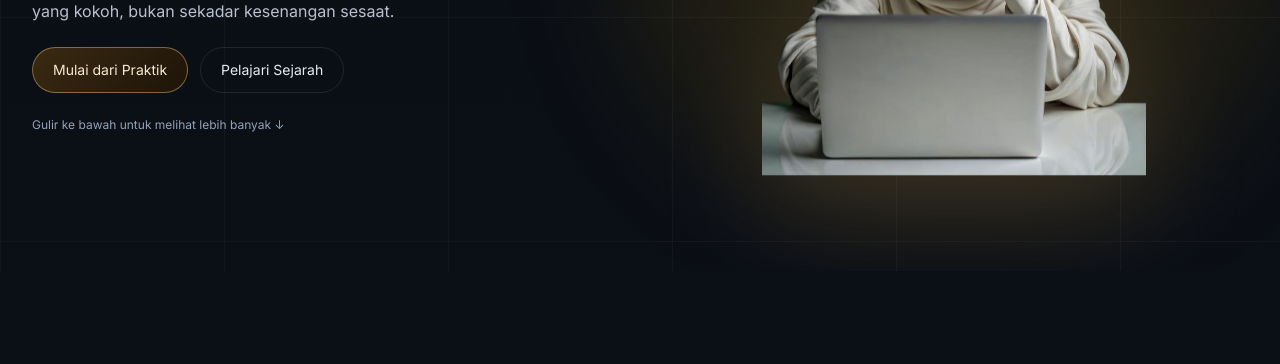
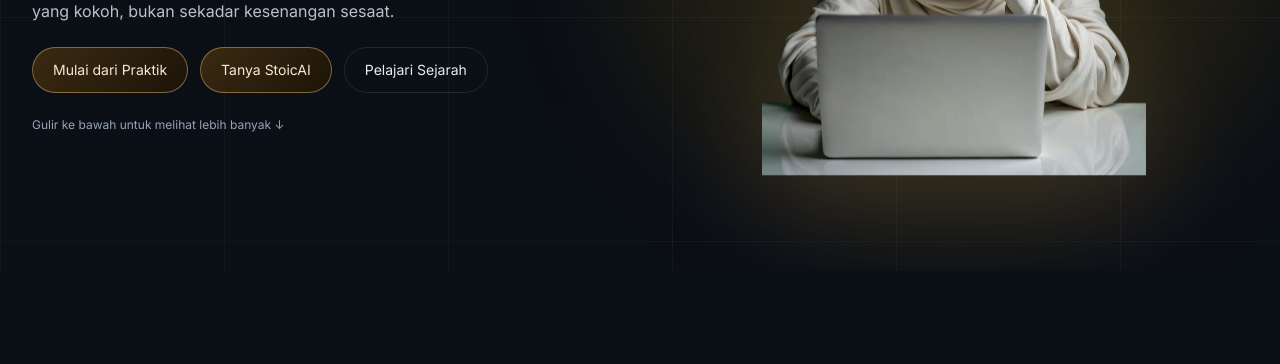
Before and after one commit to Zyrexnn/stoicabisweb1, a plain HTML site: page index.html in a window 1280 px wide. Shown: the part 431-795 px from the top of the page. Drawn offline with nearby package versions, Linux system fonts and the light colour scheme; animation ran at ten frames a second.

Commit message:
finalupdate(mungkin)

```diff
--- a/index.html
+++ b/index.html
@@ -110,7 +110,7 @@
       <a href="#praktik" class="mobile-link hover:text-yellow-200 transition">Praktik</a>
       <a href="#manfaat" class="mobile-link hover:text-yellow-200 transition">Mengapa</a>
       <a href="#kutipan" class="mobile-link hover:text-yellow-200 transition">Kutipan & Video</a>
-      <a href="https://stoic-ai-rev.vercel.app/" class="mt-4 btn-gold px-5 py-3 rounded-full text-base">Tanya StoicAI</a>
+      <a href="https://stoic-ai-rev-d8f5.vercel.app/" class="mt-4 btn-gold px-5 py-3 rounded-full text-base">Tanya StoicAI</a>
       <a href="#footer" class="mt-4 btn-gold px-5 py-3 rounded-full text-base">Eksplor</a>
     </nav>
   </div>
@@ -131,6 +131,7 @@
           </p>
           <div class="flex gap-3">
             <a href="#praktik" class="btn-gold px-5 py-3 rounded-full text-sm">Mulai dari Praktik</a>
+            <a href="https://stoic-ai-rev-d8f5.vercel.app/" class="btn-gold px-5 py-3 rounded-full text-sm">Tanya StoicAI</a>
             <a href="#sejarah" class="px-5 py-3 rounded-full text-sm border border-white/10 hover:border-yellow-300/60 hover:text-yellow-200 transition">Pelajari Sejarah</a>
           </div>
           <p class="text-xs text-slate-400">Gulir ke bawah untuk melihat lebih banyak ↓</p>
```
